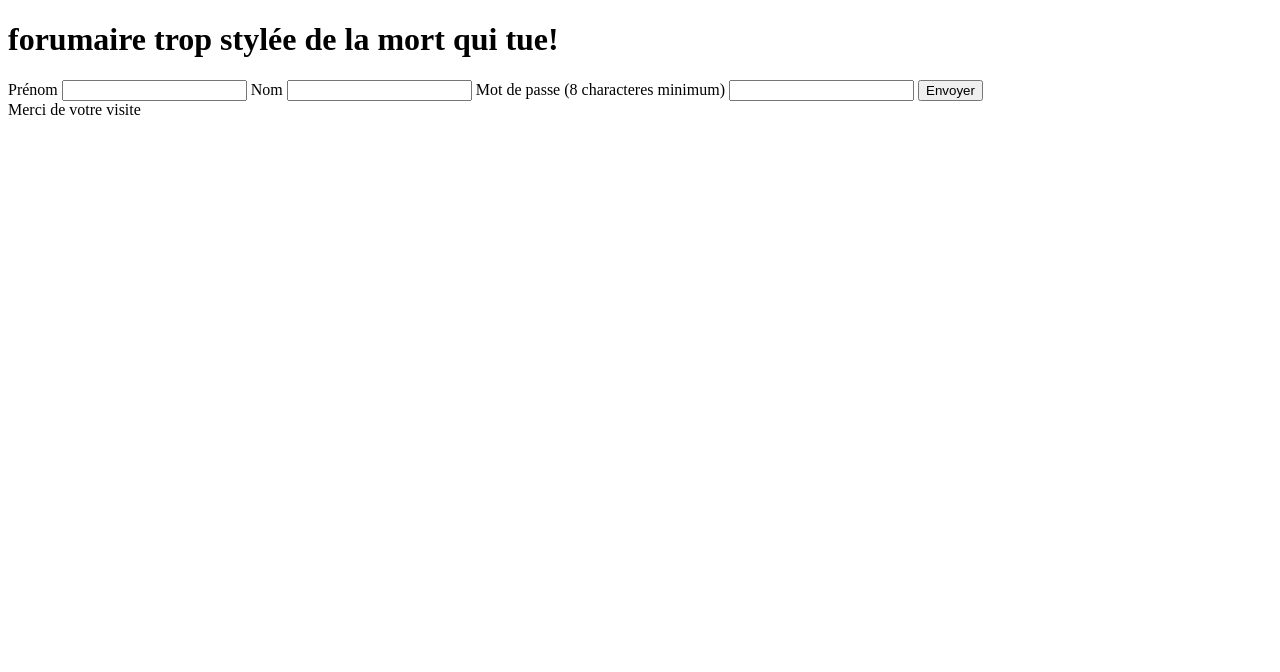
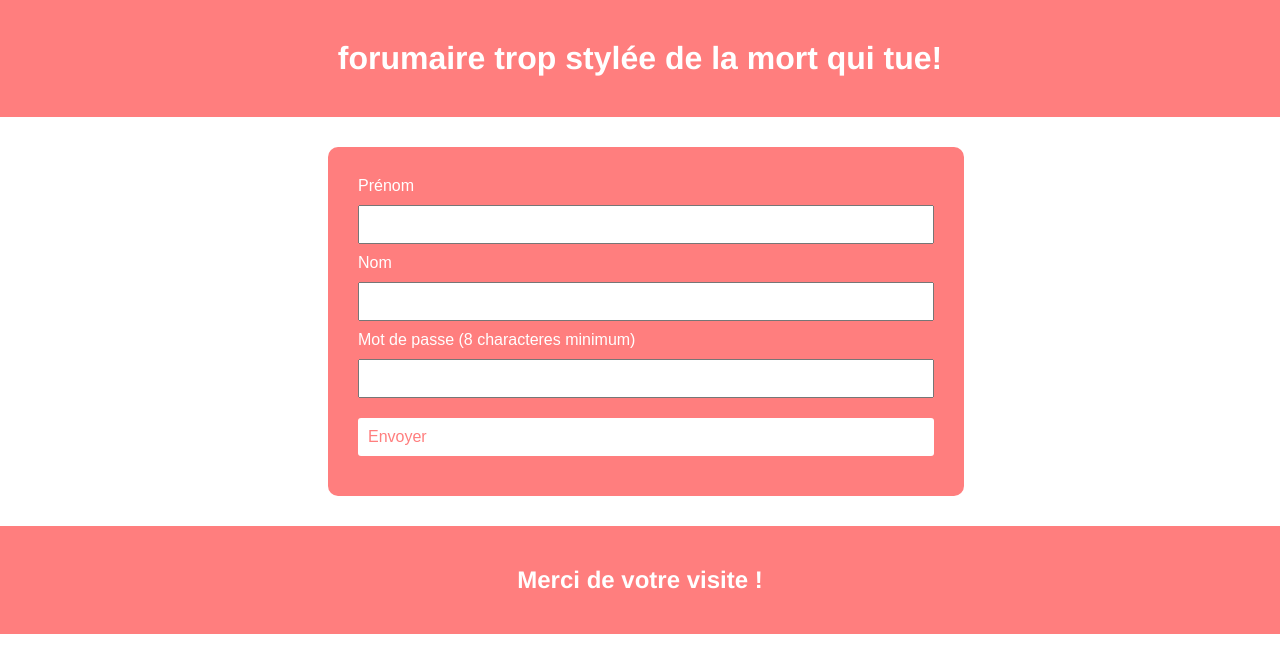
Before and after one commit to YusufByn/exodu04-08, a plain HTML site: page index.html in a window 1280 px wide. Drawn offline with Linux system fonts and the light colour scheme.

Commit message:
suppresion du style css vide, ajout du mien, ajout du html d'olivier, version fusionnée de nos fichiers

```diff
--- a/assets/css/style.css
+++ b/assets/css/style.css
@@ -0,0 +1,60 @@
+/* ----------------------------------------
+--------------- CSS GLOBAL ----------------*/
+/* ----------------------------------------- */
+
+* {
+    padding: 0;
+    margin: 0;
+}
+
+/* -----------------------------------------
+------------- HEADER ET FOOTER -------------
+-------------------------------------------- */
+
+header,
+footer {
+    display : flex;
+    justify-content : center;
+    font-family : helvetica;
+    padding : 40px;
+    background-color : rgb(255, 126, 126);
+    color : rgb(255, 255, 255);
+}
+
+/* ------------------------------------------
+------------FORMULAIRE DANS LE MAIN --------- */
+/* ------------------------------------------ */
+
+.formContainer {
+    display: flex;
+    justify-content: center;
+    width: 90%;
+    margin: 30px 0 30px 70px;
+}
+
+form {
+    display: flex;
+    flex-direction: column;
+    font-family: Arial, Helvetica, sans-serif;
+    width: 50%;
+    padding: 30px;
+    border: 1px solid rgb(rgb(206, 206, 206));
+    border-radius: 10px;
+    background-color:  rgb(255, 126, 126);
+    color: rgb(255, 255, 255);
+}
+
+input {
+    margin: 10px 0 10px 0;
+    padding: 10px;
+}
+
+
+input[type="submit"] {
+  all: unset;
+  background: white;
+  color:rgb(255, 126, 126);
+  margin: 10px 0 10px 0;
+  padding: 10px;
+  border-radius: 3px;
+}
--- a/index.html
+++ b/index.html
@@ -8,7 +8,7 @@
 </head>
 <body>
     <header>
-        <h1><strong>forumaire trop stylée de la mort qui tue!</strong></h1>
+        <h1>forumaire trop stylée de la mort qui tue!</h1>
     </header>
     <main>
         <section class="formContainer">
@@ -23,13 +23,12 @@
                 <input type="password" id="pass" name="Mot de Passe" minlength="8">
 
                 <label for="submit"></label>
-                <input type="submit" value="Envoyer">
-
+                <input type="submit" value="Envoyer" class="submitBtn">
             </form>
         </section>
     </main>
     <footer>
-        <span>Merci de votre visite</span>
+        <h2>Merci de votre visite !</h2>
     </footer>
 </body>
 </html>
--- a/style.css
+++ /dev/null
@@ -1,45 +0,0 @@
-/* ----------------------------------------
---------------- CSS GLOBAL ----------------*/
-/* ----------------------------------------- */
-
-* {
-    padding: 0;
-    margin: 0;
-}
-
-/* -----------------------------------------
-------------- HEADER ET FOOTER -------------
--------------------------------------------- */
-
-header,
-footer {
-    display : flex;
-    justify-content : center;
-    font-family : helvetica;
-    padding : 40px;
-    background-color : rgb(255, 126, 126);
-    color : rgb(255, 255, 255);
-}
-
-/* ------------------------------------------
-------------FORMULAIRE DANS LE MAIN --------- */
-/* ------------------------------------------ */
-
-.formContainer{
-    display: flex;
-    justify-content: center;
-    width: 90%;
-    margin: 30px 0 30px 70px;
-}
-
-form {
-    display: flex;
-    flex-direction: column;
-    font-family: Arial, Helvetica, sans-serif;
-    width: 50%;
-    padding: 30px;
-    border: 1px solid rgb(rgb(206, 206, 206));
-    border-radius: 10px;
-    background-color:  rgb(255, 126, 126);
-    color: rgb(255, 255, 255);
-}
```
